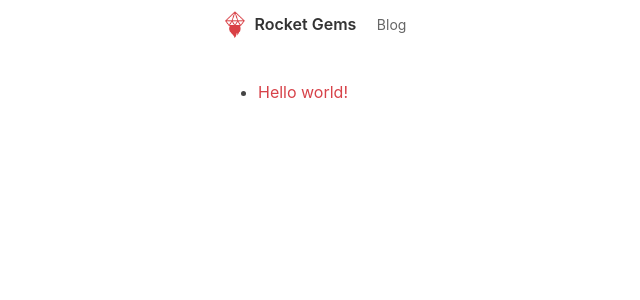
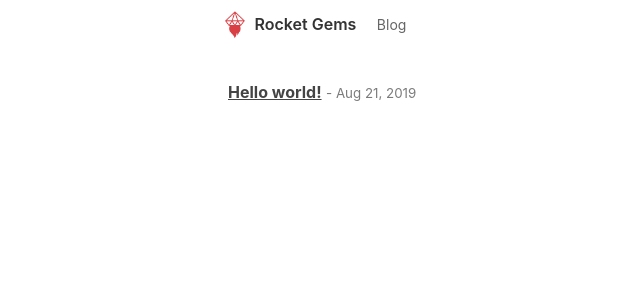
Before and after one commit to ramykhuffash/ramykhuffash.github.io, a Jekyll site: the page built from blog.html, in a window 1280 px wide. Shown: the top 300 px of the page, without its empty margins (82-722 px from the left). Built offline with Jekyll 4.4.1, drawn with Linux system fonts in a browser that asks for light colours.

Commit message:
essentially nothing

```diff
--- a/blog.html
+++ b/blog.html
@@ -3,10 +3,16 @@ layout: default
 permalink: /blog/
 ---
 
-<ul>
+<ul class="list-unstyled">
   {% for post in site.posts %}
     <li>
-      <a href="{{ post.url }}">{{ post.title }}</a>
+      <a href="{{ post.url }}" style="color: #444;">
+          <strong style="text-decoration: underline;">{{ post.title }}</strong>
+          <small class="dt-published text-muted" datetime="{{ page.date | date_to_xmlschema }}" itemprop="datePublished">
+            {%- assign date_format = site.minima.date_format | default: "%b %-d, %Y" -%}
+            - {{ post.date | date: date_format }}
+          </small>
+      </a>
     </li>
   {% endfor %}
 </ul>
```
